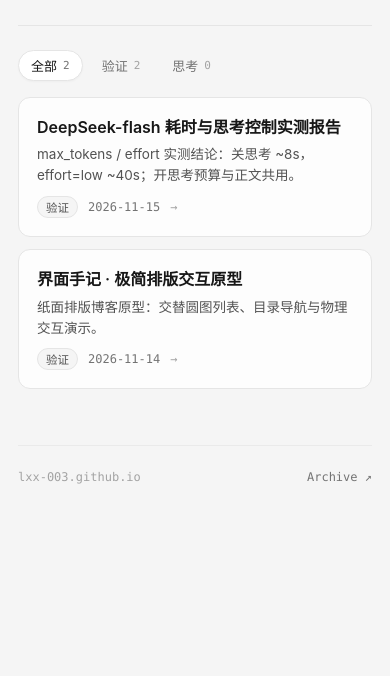
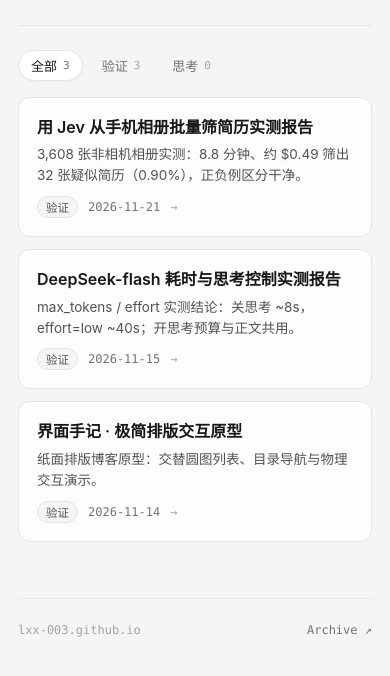
Before and after one commit to lxx-003/lxx-003.github.io, a plain HTML site: page index.html in a window 390 px wide. Shown: the part 94-770 px from the top of the page. Drawn offline with Linux system fonts and the light colour scheme.

Commit message:
feat: add Jev mobile photo resume screening report
Generated with [Devin](https://devin.ai)

Co-Authored-By: Devin <158243242+devin-ai-integration[bot]@users.noreply.github.com>

```diff
--- a/index.html
+++ b/index.html
@@ -229,10 +229,10 @@
       <div class="toolbar">
         <div class="filters" role="tablist" aria-label="内容筛选">
           <button class="filter-btn active" type="button" data-filter="all">
-            全部 <span class="filter-count" id="count-all">2</span>
+            全部 <span class="filter-count" id="count-all">3</span>
           </button>
           <button class="filter-btn" type="button" data-filter="lab">
-            验证 <span class="filter-count" id="count-lab">2</span>
+            验证 <span class="filter-count" id="count-lab">3</span>
           </button>
           <button class="filter-btn" type="button" data-filter="thought">
             思考 <span class="filter-count" id="count-thought">0</span>
@@ -241,6 +241,18 @@
       </div>
 
       <section class="list" id="entry-list">
+        <a class="card" data-category="lab" href="./docs/?doc=Jev%E5%88%86%E6%9E%90%E6%89%8B%E6%9C%BA%E5%9B%BE%E7%89%87-%E6%89%A7%E8%A1%8C%E6%8A%A5%E5%91%8A.md">
+          <div class="card-main">
+            <div class="card-title">用 Jev 从手机相册批量筛简历实测报告</div>
+            <div class="card-desc">3,608 张非相机相册实测：8.8 分钟、约 $0.49 筛出 32 张疑似简历（0.90%），正负例区分干净。</div>
+          </div>
+          <div class="card-meta">
+            <span class="tag">验证</span>
+            <time datetime="2026-11-21">2026-11-21</time>
+            <span class="card-arrow" aria-hidden="true">→</span>
+          </div>
+        </a>
+
         <a class="card" data-category="lab" href="./docs/?doc=DeepSeek-flash%E8%80%97%E6%97%B6%E4%B8%8E%E6%80%9D%E8%80%83%E6%8E%A7%E5%88%B6%E5%AE%9E%E6%B5%8B%E6%8A%A5%E5%91%8A.md">
           <div class="card-main">
             <div class="card-title">DeepSeek-flash 耗时与思考控制实测报告</div>
```
Also changed, not shown: docs/index.html (+8 -0 lines), 2 other files.
